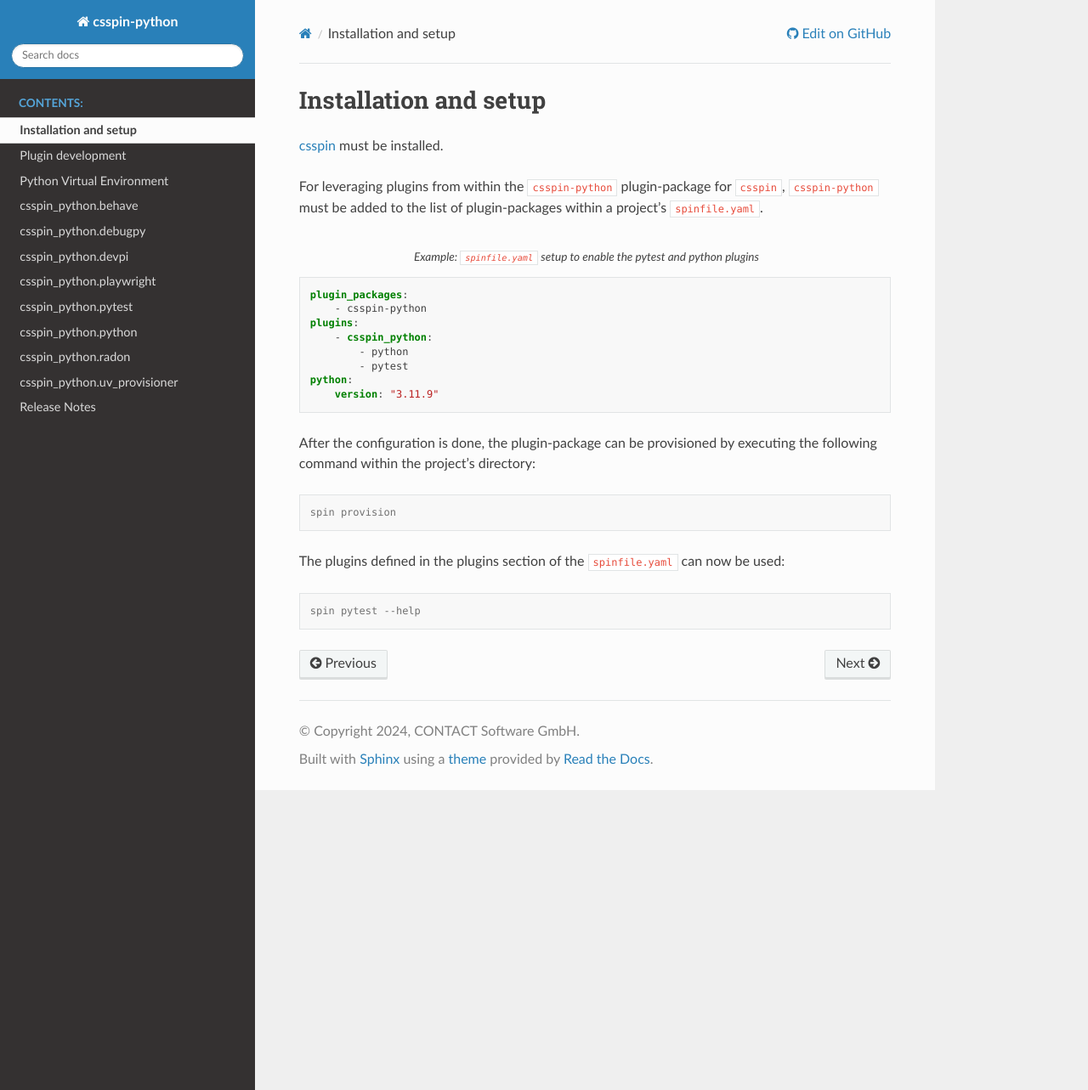
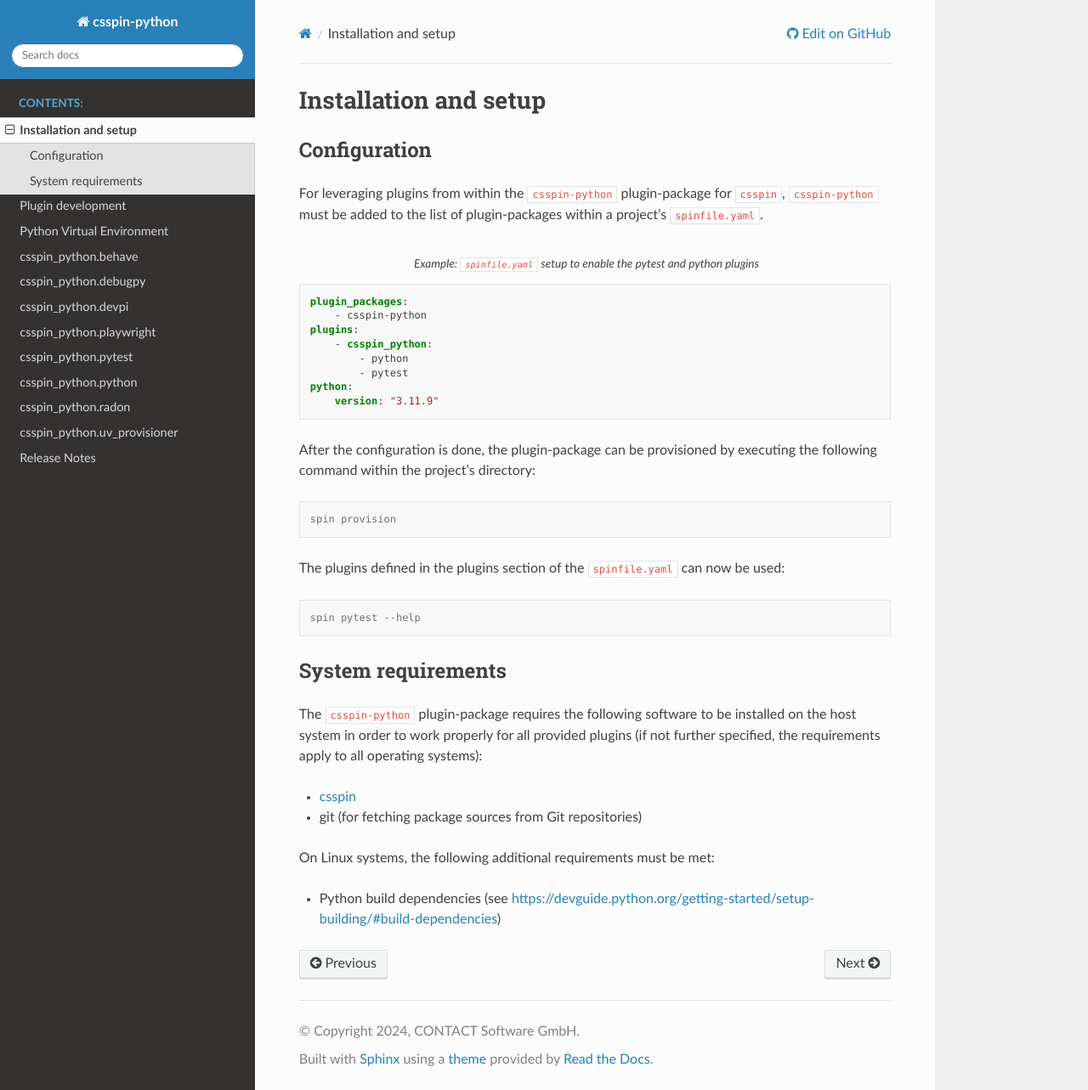
Before and after one commit to cslab/csspin-python, a Sphinx documentation site: the page built from doc/installation.rst, in a window 1280 px wide and 1283 px high. Shown: the whole window at 85% size. Built offline with Sphinx 7.4.7 and the Read the Docs theme 3.1.0, drawn with Linux system fonts in a browser that asks for light colours.

Commit message:
Resolve "Document host system requirements properly"

```diff
--- a/doc/installation.rst
+++ b/doc/installation.rst
@@ -2,23 +2,24 @@
    Copyright (C) 2024 CONTACT Software GmbH
    https://www.contact-software.com/
 
-   Licensed under the Apache License, Version 2.0 (the "License");
-   you may not use this file except in compliance with the License.
-   You may obtain a copy of the License at
+   Licensed under the Apache License, Version 2.0 (the "License"); you may not
+   use this file except in compliance with the License. You may obtain a copy of
+   the License at
 
        http://www.apache.org/licenses/LICENSE-2.0
 
    Unless required by applicable law or agreed to in writing, software
-   distributed under the License is distributed on an "AS IS" BASIS,
-   WITHOUT WARRANTIES OR CONDITIONS OF ANY KIND, either express or implied.
-   See the License for the specific language governing permissions and
-   limitations under the License.
+   distributed under the License is distributed on an "AS IS" BASIS, WITHOUT
+   WARRANTIES OR CONDITIONS OF ANY KIND, either express or implied. See the
+   License for the specific language governing permissions and limitations under
+   the License.
 
 ======================
 Installation and setup
 ======================
 
-`csspin`_ must be installed.
+Configuration
+=============
 
 For leveraging plugins from within the ``csspin-python`` plugin-package for
 ``csspin``,  ``csspin-python`` must be added to the list of plugin-packages
@@ -49,3 +50,18 @@ used:
 .. code-block:: console
 
     spin pytest --help
+
+System requirements
+===================
+
+The ``csspin-python`` plugin-package requires the following software to be
+installed on the host system in order to work properly for all provided plugins
+(if not further specified, the requirements apply to all operating systems):
+
+- `csspin`_
+- git (for fetching package sources from Git repositories)
+
+On Linux systems, the following additional requirements must be met:
+
+- Python build dependencies (see
+  https://devguide.python.org/getting-started/setup-building/#build-dependencies)
--- a/doc/relnotes.rst
+++ b/doc/relnotes.rst
@@ -67,4 +67,5 @@ Upcoming Release
 Chores
 ------
 
+- Document host system requirements properly (`#104 <https://code.contact.de/qs/spin/spin_python/-/issues/104>`_)
 - Add release notes to the documentation structure (`#100 <https://code.contact.de/qs/spin/spin_python/-/issues/100>`_)
```
Also changed, not shown: 1 other file.
